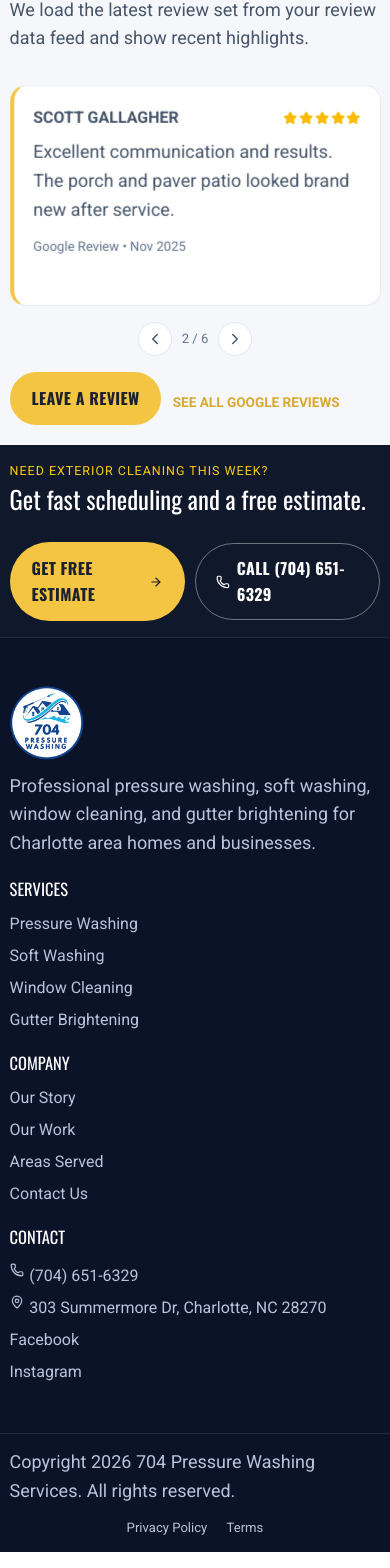
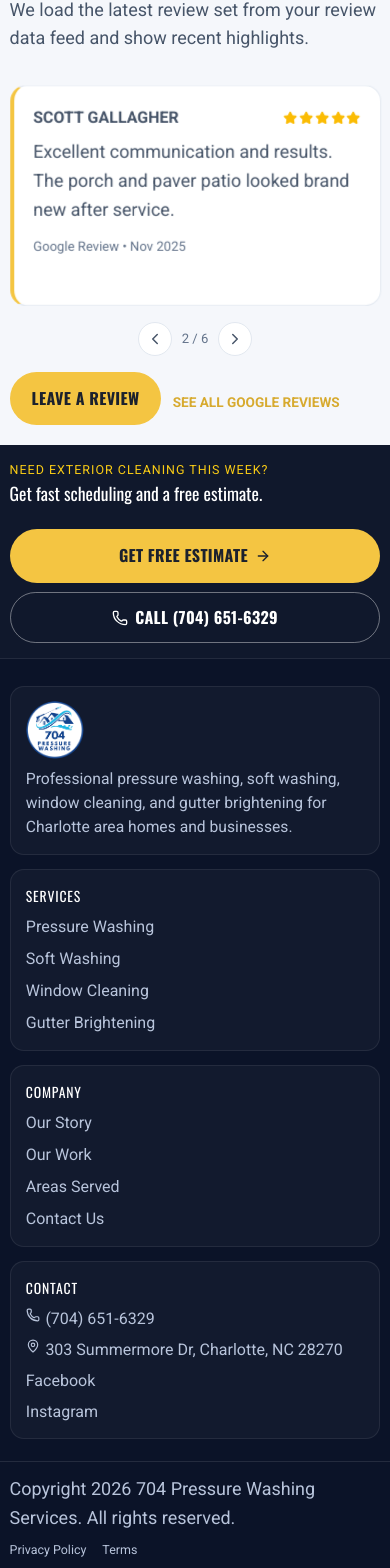
Before and after one commit to newoninja/704PressureWashing, a React (Vite) app: page / in a window 390 px wide. Shown: the part 3536-5104 px from the top of the page. Built offline with nearby package versions, Linux system fonts and the light colour scheme; no server answers.

Commit message:
Polish mobile footer layout and reduce visual clutter

```diff
--- a/src/components/Footer.jsx
+++ b/src/components/Footer.jsx
@@ -25,7 +25,7 @@ export default function Footer() {
       </div>
 
       <div className="container footer-grid">
-        <div>
+        <div className="footer-brand">
           <img src="/logo.png" alt="704 Pressure Washing Services" className="footer-logo" />
           <p>
             Professional pressure washing, soft washing, window cleaning, and gutter brightening for
@@ -33,7 +33,7 @@ export default function Footer() {
           </p>
         </div>
 
-        <div>
+        <div className="footer-services">
           <h4>Services</h4>
           <ul>
             <li><a href="/pressure-washing">Pressure Washing</a></li>
@@ -43,7 +43,7 @@ export default function Footer() {
           </ul>
         </div>
 
-        <div>
+        <div className="footer-company">
           <h4>Company</h4>
           <ul>
             <li><a href="/our-story">Our Story</a></li>
@@ -53,7 +53,7 @@ export default function Footer() {
           </ul>
         </div>
 
-        <div>
+        <div className="footer-contact">
           <h4>Contact</h4>
           <ul>
             <li>
--- a/src/index.css
+++ b/src/index.css
@@ -1248,6 +1248,11 @@ a:focus-visible {
   margin-bottom: 0.7rem;
 }
 
+.footer-brand p {
+  max-width: 32ch;
+  line-height: 1.65;
+}
+
 .site-footer h4 {
   color: #fff;
   text-transform: uppercase;
@@ -1479,6 +1484,77 @@ a:focus-visible {
     grid-template-columns: 1fr;
   }
 
+  .footer-top-cta-inner {
+    gap: 0.85rem;
+    padding: 0.9rem 0;
+  }
+
+  .footer-top-cta h3 {
+    font-size: 1.1rem;
+    line-height: 1.2;
+  }
+
+  .footer-cta-actions {
+    width: 100%;
+    display: grid;
+    grid-template-columns: 1fr;
+    gap: 0.55rem;
+  }
+
+  .footer-cta-actions .btn {
+    width: 100%;
+    justify-content: center;
+    min-height: 44px;
+  }
+
+  .footer-grid {
+    padding: 1.7rem 0 1.35rem;
+    gap: 0.9rem;
+  }
+
+  .footer-brand,
+  .footer-services,
+  .footer-company,
+  .footer-contact {
+    background: rgba(255, 255, 255, 0.03);
+    border: 1px solid rgba(255, 255, 255, 0.08);
+    border-radius: 14px;
+    padding: 0.9rem 0.95rem;
+  }
+
+  .footer-logo {
+    width: 58px;
+    height: 58px;
+    margin-bottom: 0.45rem;
+  }
+
+  .footer-brand p {
+    max-width: none;
+    font-size: 1rem;
+    line-height: 1.55;
+  }
+
+  .site-footer h4 {
+    font-size: 0.86rem;
+    margin-bottom: 0.45rem;
+    letter-spacing: 0.06em;
+  }
+
+  .footer-services ul,
+  .footer-company ul {
+    grid-template-columns: repeat(2, minmax(0, 1fr));
+    column-gap: 0.85rem;
+    row-gap: 0.4rem;
+  }
+
+  .footer-contact ul {
+    gap: 0.55rem;
+  }
+
+  .footer-contact li {
+    line-height: 1.4;
+  }
+
   .coverage-map-card {
     min-height: 420px;
   }
@@ -1532,7 +1608,13 @@ a:focus-visible {
   .footer-bottom-inner {
     flex-direction: column;
     justify-content: center;
-    padding: 0.9rem 0;
+    align-items: flex-start;
+    padding: 0.85rem 0 calc(0.95rem + env(safe-area-inset-bottom));
+    gap: 0.45rem;
+  }
+
+  .footer-bottom-links {
+    gap: 1rem;
   }
 }
 
@@ -1569,6 +1651,19 @@ a:focus-visible {
 
   .hero-trust-row {
     grid-template-columns: 1fr 1fr;
+  }
+
+  .footer-brand p {
+    font-size: 0.98rem;
+  }
+
+  .footer-services ul,
+  .footer-company ul {
+    grid-template-columns: 1fr;
+  }
+
+  .footer-bottom {
+    font-size: 0.78rem;
   }
 }
 
```
